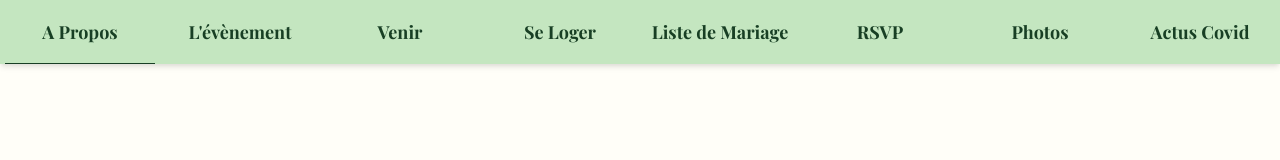
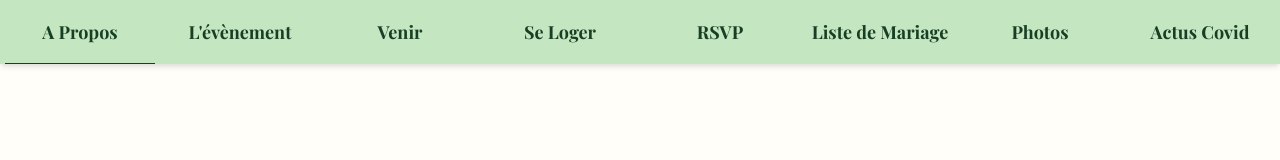
Before and after one commit to lroudge/maryse-et-adrien, a Next.js app: page / in a window 1280 px wide. Shown: the top 160 px of the page. Built offline with nearby package versions, Linux system fonts and the light colour scheme; no server answers.

Commit message:
invert rsvp with registry

```diff
--- a/components/common/Header.tsx
+++ b/components/common/Header.tsx
@@ -28,10 +28,10 @@ const Header: React.FC = () => {
 			    <Link href="#accommodation">Se Loger</Link>
 			</div>
             <div className="nav_option" onClick={() => {setDisplayMenu(false)}}>
-			    <Link href="#registry">Liste de Mariage</Link>
+			    <Link href="#rsvp">RSVP</Link>
 			</div>
             <div className="nav_option" onClick={() => {setDisplayMenu(false)}}>
-			    <Link href="#rsvp">RSVP</Link>
+			    <Link href="#registry">Liste de Mariage</Link>
 			</div>
             <div className="nav_option" onClick={() => {setDisplayMenu(false)}}>
 			    <Link href="#photos">Photos</Link>
--- a/pages/index.tsx
+++ b/pages/index.tsx
@@ -29,8 +29,8 @@ const Home: NextPage = () => {
                     <Program />
                     <Directions />
                     <Accommodation />
+                    <Rsvp />
                     <Registry />
-                    <Rsvp />
                     <Photos />
                     <Covid />
                 </main>
```
